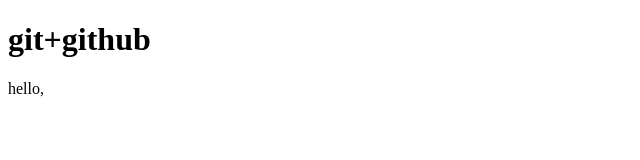
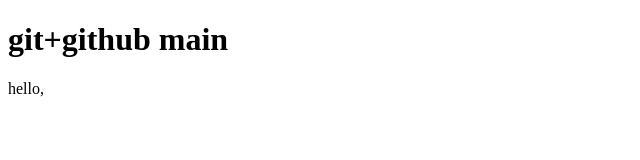
Before and after one commit to hanjeongyoun/fastgit, a plain HTML site: page index.html in a window 1280 px wide. Shown: the whole page, without its empty margins (0-640 px from the left). Drawn offline with Linux system fonts and the light colour scheme.

Commit message:
메인 페이지 생성

```diff
--- a/index.html
+++ b/index.html
@@ -7,7 +7,7 @@
     <title>Document</title>
 </head>
 <body>
-    <h1>git+github</h1>
+    <h1>git+github main</h1>
     <div>hello,</div>
 </body>
 </html>
```
